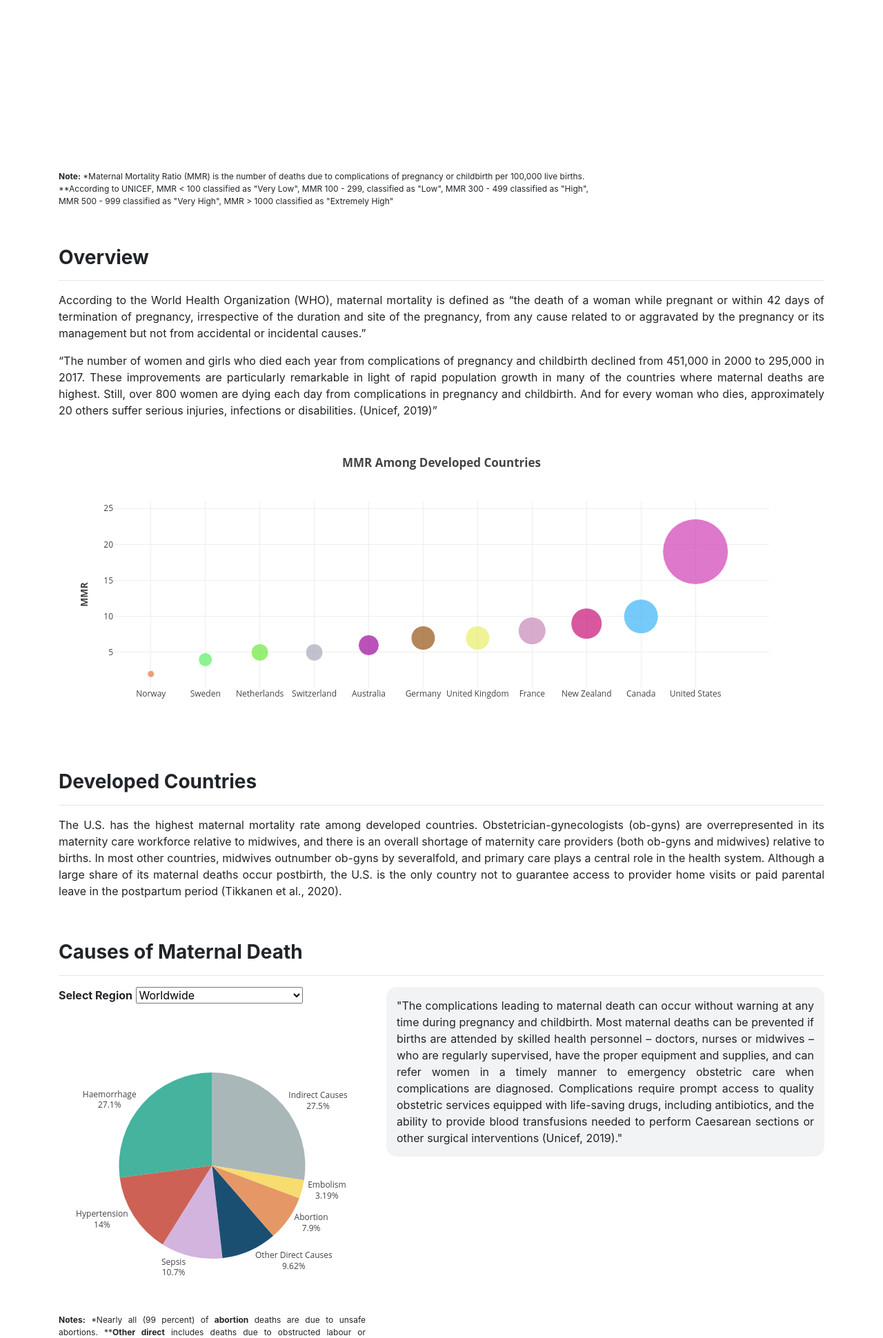
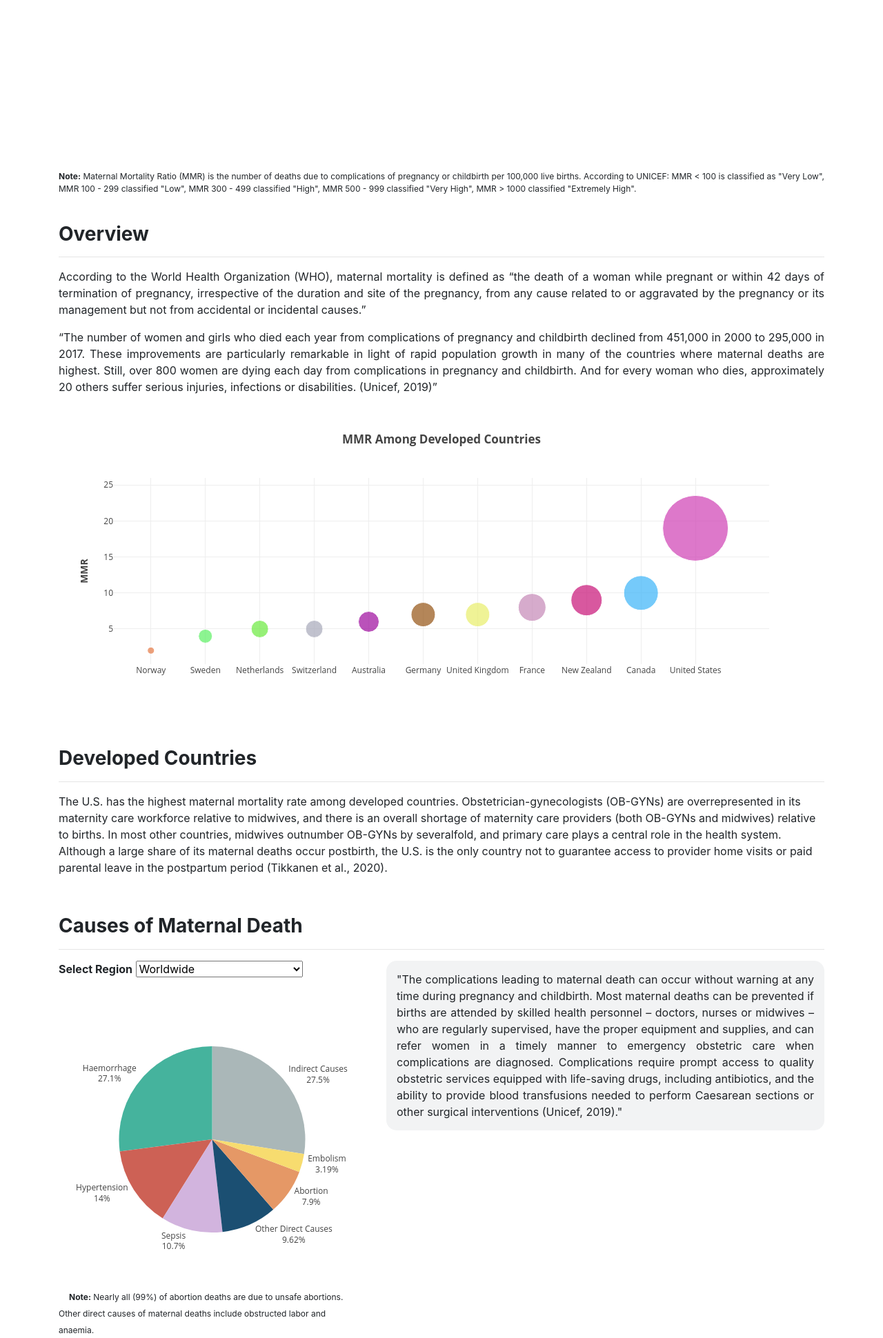
Before and after one commit to abpuccini/maternal-mortality-project, a Flask app: page / in a window 1280 px wide. Shown: the part 728-2668 px from the top of the page at 69% size. Run offline with Flask 2, Linux system fonts and the light colour scheme; data comes from the database, SQL or seed files in the repository; some libraries are stand-ins or nearby versions; some web fonts are replaced.

Commit message:
Adjusting layout

```diff
--- a/static/css/style.css
+++ b/static/css/style.css
@@ -12,20 +12,8 @@
 }
 
 /* Header Section*/
-.container-fluid {
+#header {
     margin-top: 55px;
-}
-
-h1 {
-    margin-top: 20px;
-    font-size: 3rem;
-    font-stretch: expanded;
-    font-weight: bolder;
-}
-
-h3 {
-    margin-top: 40px;
-    font-weight: bolder;
 }
 
 /* Image Source: https://i0.wp.com/uclg-aspac.org/wp-content/uploads/2020/02/200224-1.jpg?resize=624%2C372&ssl=1 */
@@ -47,8 +35,22 @@ h3 {
     margin: 2px;
 }
 
+h1 {
+    margin-top: 20px;
+    font-size: 3rem;
+    font-stretch: expanded;
+    font-weight: bolder;
+}
+
+h3 {
+    margin-top: 40px;
+    font-weight: bolder;
+}
+
+
+
 /* Main Section */
-.container {
+#main-container {
     margin-top: 30px;
     margin-bottom: 40px;
 }
@@ -75,29 +77,13 @@ div #overview {
 }
 
 /* Caption */
-#caption {
+.caption {
     font-size: 12px;
     text-align: justify;
 
 }
 
 
-/* US map */
-#usMap {
-    margin-top: 25px;
-    padding: 0;
-    height: 500px;
-    width: auto;
-}
-
-/* remove table from US map */
-#ac_layer_45 {
-    display: none;
-}
-
-#ac_layer_4r {
-    display: none;
-}
 
 /* Affordable Care Act */
 .question {
--- a/static/js/main.js
+++ b/static/js/main.js
@@ -231,8 +231,11 @@ function bubbleGlobal() {
                 title: "<b>MMR</b>"
             }
         };
+
+        var config = {responsive: true, displayModeBar: false };
+
         // Render the plot to the div tag with id "bubble"
-        Plotly.newPlot('global-bubble', data, layout);
+        Plotly.newPlot('global-bubble', data, layout, config);
     });
 };
 
@@ -317,6 +320,8 @@ function pieCause(region) {
         showlegend: false
     };
 
-    Plotly.newPlot('pie-global', data, layout);
+    var config = {responsive: true, displayModeBar: false };
+
+    Plotly.newPlot('pie-global', data, layout, config);
 
 };
--- a/static/js/usranked.js
+++ b/static/js/usranked.js
@@ -422,7 +422,9 @@ function buildPlot(measure) {
     title: `<b>${full_called_measure} compared with Maternal Mortality Rates</b>`,
   };
 
-  Plotly.newPlot('rankedplot', data, layout);
+  var config = {responsive: true, displayModeBar: false };
+
+  Plotly.newPlot('rankedplot', data, layout, config);
 
 
 };
--- a/templates/index.html
+++ b/templates/index.html
@@ -54,7 +54,7 @@
         </nav>
 
         <!-- Top Section -->
-        <div class="container-fluid">
+        <div id="header" class="container-fluid">
             <div class="row">
                 <!-- Image Source: https://uclg-aspac.org/en/how-central-java-reduced-maternal-mortality-health-jateng-gayeng-nginceng-wong-meteng/ -->
                 <div class="col-md-12" id="header-bg">
@@ -68,20 +68,18 @@
         </div>
 
         <!-- Main Section -->
-        <div class="container">
+        <div id="main-container" class="container">
             <div class="row">
                 <div class="col-md-12">
                     <div id="global"></div>
-                    <p id="caption">
-                        <b>Note:</b> *Maternal Mortality Ratio (MMR) is the number of deaths due to complications of
-                        pregnancy
-                        or
-                        childbirth per 100,000 live births.<br>**According to UNICEF, MMR &lt; 100 classified as "Very Low",
-                        MMR 100 - 299, classified as "Low", MMR 300 - 499 classified as "High", <br>MMR 500 - 999 classified
-                        as
-                        "Very High", MMR &gt; 1000 classified as "Extremely High"
-                    </p>
                 </div>
+            </div>
+            <div class="row">
+                <span class="caption col-12 col-sm-12 col-md-12 col-lg-12 col-xl-12 col-xxl-12">
+                    <b>Note:</b> Maternal Mortality Ratio (MMR) is the number of deaths due to complications of
+                    pregnancy or childbirth per 100,000 live births. According to UNICEF: MMR < 100 is classified as "Very Low", MMR 100 - 299 classified "Low", MMR 300 - 499 classified "High",
+                    MMR 500 - 999 classified "Very High", MMR > 1000 classified "Extremely High".
+                </span>
             </div>
             <div class="row">
                 <div class="col-md-12">
@@ -107,7 +105,7 @@
             </div>
 
             <div class="row">
-                <div class="col-md-12">
+                <div class="col-12 col-sm-12 col-md-12 col-lg-12 col-xl-12 col-xxl-12">
                     <div id="global-bubble"></div>
                 </div>
             </div>
@@ -117,14 +115,12 @@
                 <div class="col-md-12">
                     <h3>Developed Countries</h3>
                     <hr>
-                </div>
-                <div class="col-md-12">
-                    <div id="overview">
+                    <div class="overview">
                         <p>The U.S. has the highest maternal mortality rate among developed countries.
-                            Obstetrician-gynecologists (ob-gyns) are overrepresented in its maternity care workforce
+                            Obstetrician-gynecologists (OB-GYNs) are overrepresented in its maternity care workforce
                             relative to midwives, and there is an overall shortage of maternity care providers (both
-                            ob-gyns and midwives) relative to births. In most other countries, midwives outnumber
-                            ob-gyns by severalfold, and primary care plays a central role in the health system.
+                            OB-GYNs and midwives) relative to births. In most other countries, midwives outnumber
+                            OB-GYNs by severalfold, and primary care plays a central role in the health system.
                             Although a large share of its maternal deaths occur postbirth, the U.S. is the only
                             country not to guarantee access to provider home visits or paid parental leave in the
                             postpartum period (Tikkanen et al., 2020).
@@ -145,10 +141,11 @@
                         <h7 class='selection'>Select Region</h7>
                         <select id="selDataset" onchange="regionChanged(this.value)"></select>
                     </div>
+
                     <div id='pie-global'></div>
-                    <p id="caption"><b>Notes:</b> *Nearly all (99 percent) of <b>abortion</b> deaths are due to unsafe
-                        abortions.
-                        **<b>Other direct</b> includes deaths due to obstructed labour or anaemia.</p>
+                    <span class="caption col-12 col-sm-12 col-md-12 col-lg-12 col-xl-12 col-xxl-12">
+                        <b>Note:</b> Nearly all (99%) of abortion deaths are due to unsafe abortions. Other direct causes of maternal deaths include obstructed labor and anaemia.
+                    </span>
                 </div>
                 <div class="col-md-7 col-sm-12 align-middle">
                     <p id='pieoverview'>
--- a/templates/usdata.html
+++ b/templates/usdata.html
@@ -101,7 +101,7 @@
                 <div class="col-sm-1"></div>
             </div>
             <div class="row">
-                <span id="caption">
+                <span class="caption col-12 col-sm-12 col-md-12 col-lg-12 col-xl-12 col-xxl-12">
                     <b>Note:</b> States that are greyed out do not provide data on maternal deaths for the selected timeframe.
                 </span>
             </div>
```
Also changed, not shown: static/js/us.js (+9 -3 lines).
